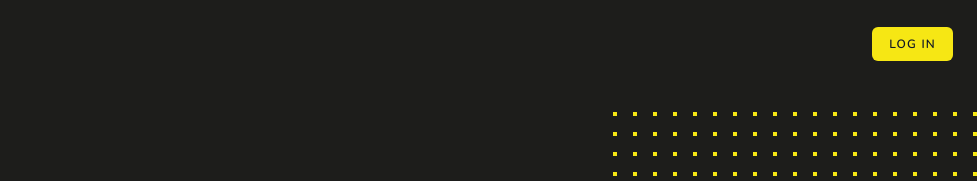
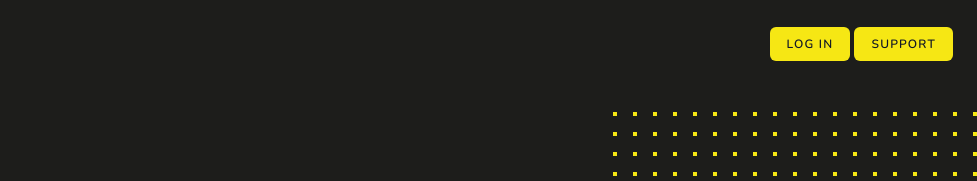
Before and after one commit to DIVD-Academy/divd.academy, a plain HTML site: page index.html in a window 1280 px wide. Shown: the top 181 px of the page, 303-1280 px from the left. Drawn offline with nearby package versions, Linux system fonts and the light colour scheme.

Commit message:
Adding a support button

```diff
--- a/index.html
+++ b/index.html
@@ -47,6 +47,14 @@
                             Log in
                         </a>
                     </div>
+                    &nbsp;
+                    <div class="flex">
+                        <a href="/support/"
+                           class="inline-flex items-center px-4 py-2 bg-yellow-500 border border-transparent rounded-md font-semibold text-xs text-gray-900 uppercase tracking-widest hover:bg-yellow-700 active:bg-yellow-900 focus:outline-none focus:border-yellow-900 focus:ring focus:ring-yellow-300 disabled:opacity-25 transition">
+                            Support
+                        </a>
+                    </div>
+
                 </nav>
             </div>
 
```
